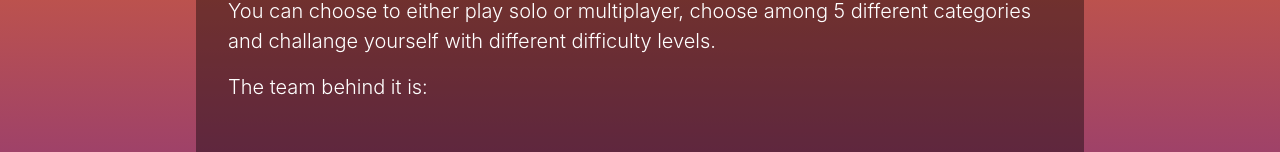
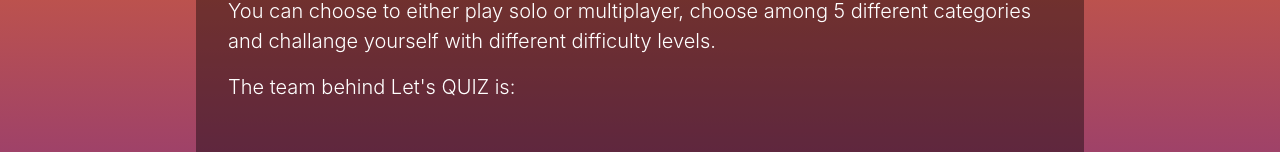
Before and after one commit to alexandermasud/Projekt-webbApp, an Angular app in the folder quiz/: page /about in a window 1280 px wide. Shown: the part 302-454 px from the top of the page. Built offline with nearby package versions, Linux system fonts and the light colour scheme.

Commit message:
comments

```diff
--- a/quiz/src/app/about/about.component.html
+++ b/quiz/src/app/about/about.component.html
@@ -12,7 +12,7 @@
     with different difficulty levels.
   </p>
   <p class="lead">
-    The team behind it is:
+    The team behind Let's QUIZ is:
   </p>
 
   <div class="row iconRow">
```
Also changed, not shown: quiz/src/app/quiz/quiz.component.ts (+5 -6 lines).
